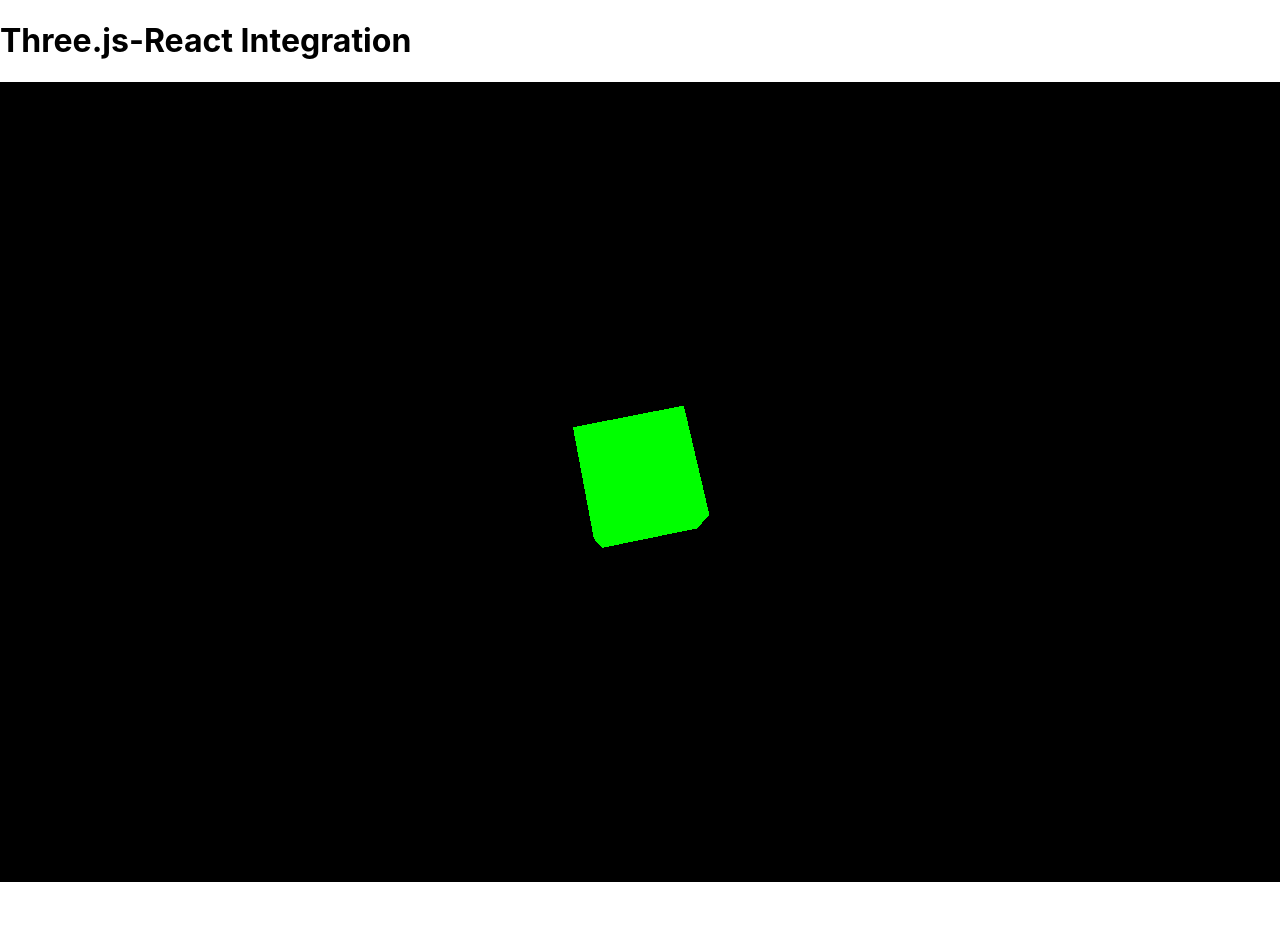
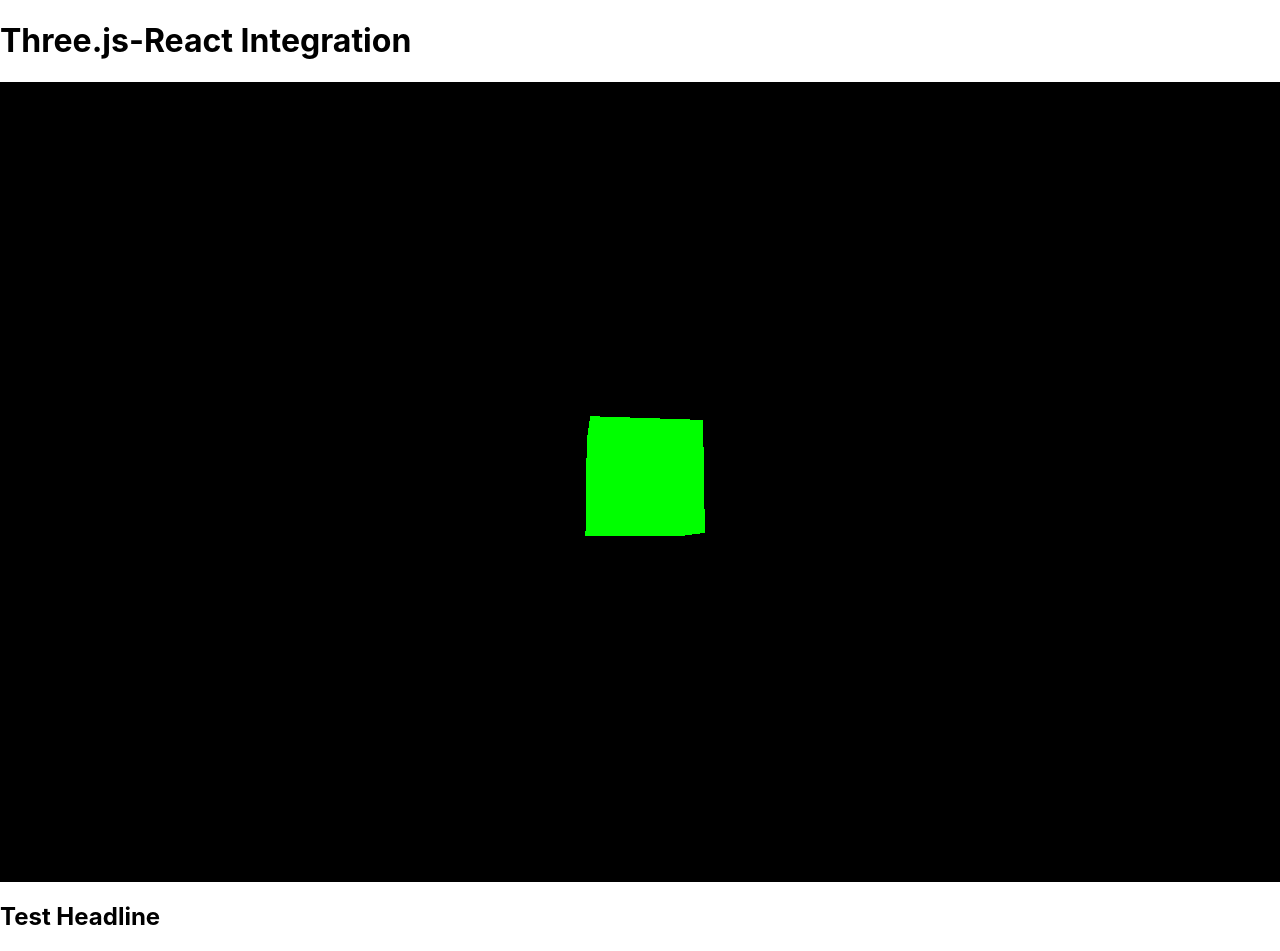
Before and after one commit to rohanbhatia96/threejs-react-integration, a React (Create React App) app: page / in a window 1280 px wide. Before the commit the page ends 882 px from the top, so only its background shows below. Built offline with nearby package versions, Linux system fonts and the light colour scheme.

Commit message:
Modified App.js file

```diff
--- a/src/App.js
+++ b/src/App.js
@@ -6,6 +6,7 @@ const App = () => {
     <div>
       <h1>Three.js-React Integration</h1>
       <ThreeCube />
+      <h2>Test Headline</h2>
     </div>
   );
 };
```
